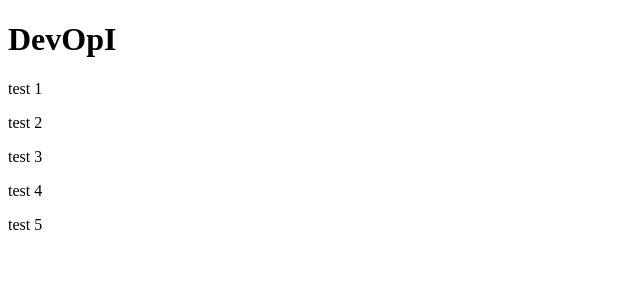
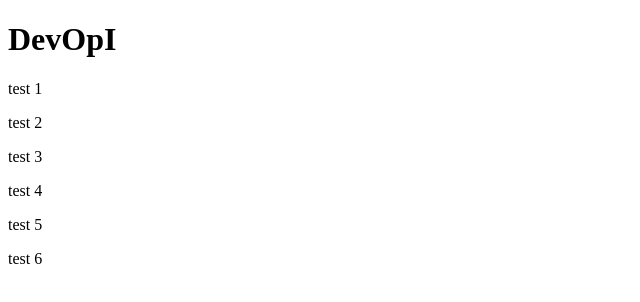
Before and after one commit to tamsub/devops_I, a plain HTML site: page index.html in a window 1280 px wide. Shown: the full height of the page, 0-640 px from the left. Drawn offline with Linux system fonts and the light colour scheme.

Commit message:
add test6

```diff
--- a/index.html
+++ b/index.html
@@ -26,6 +26,7 @@
     <p>test 3</p>
     <p>test 4</p>
     <p>test 5</p>
+    <p>test 6</p>
 
     <script src="" async defer></script>
   </body>
```
